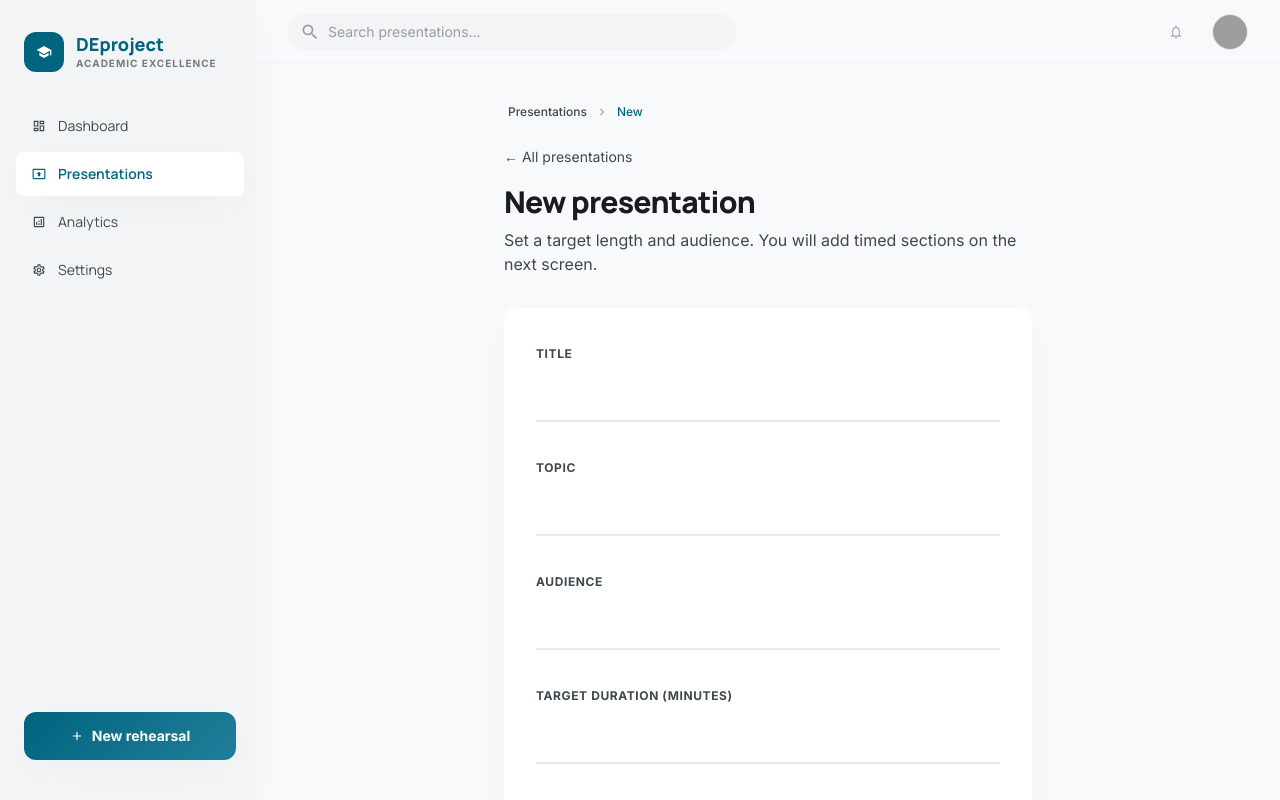
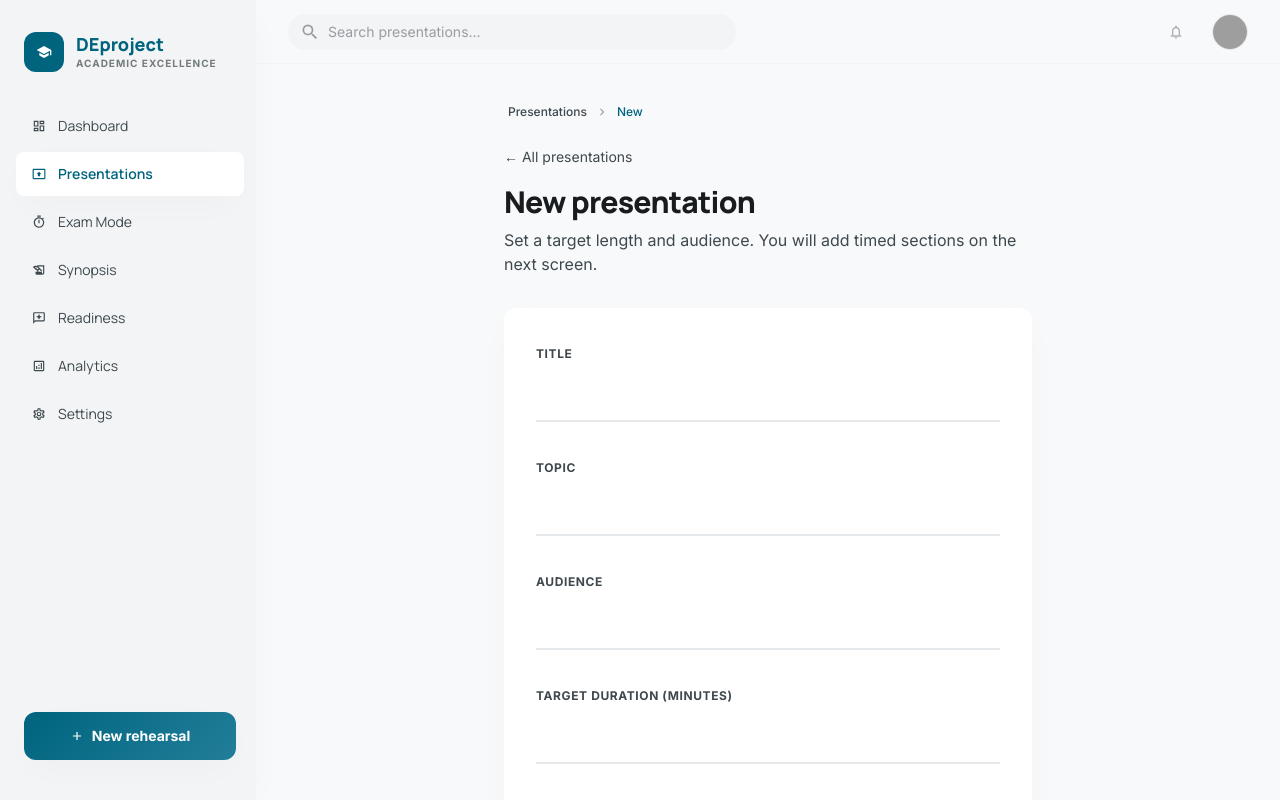
Before and after one commit to hizashiiy2/DEproject, a Next.js app: page /presentations/new in a window 1280 px wide. Shown: the top 800 px of the page. Built offline with nearby package versions, Linux system fonts and the light colour scheme; grey boxes are pictures that could not be loaded.

Commit message:
feat(nav): add Exam, Synopsis and Readiness to navigation

```diff
--- a/src/app/components/AppShell.tsx
+++ b/src/app/components/AppShell.tsx
@@ -10,6 +10,9 @@ type NavItem = { href: string; label: string; icon: string; mobileLabel?: string
 const navItems: NavItem[] = [
   { href: "/dashboard", label: "Dashboard", icon: "dashboard" },
   { href: "/presentations", label: "Presentations", icon: "present_to_all", mobileLabel: "Library" },
+  { href: "/exam", label: "Exam Mode", icon: "timer", mobileLabel: "Exam" },
+  { href: "/synopsis", label: "Synopsis", icon: "history_edu", mobileLabel: "Synopsis" },
+  { href: "/readiness", label: "Readiness", icon: "reviews", mobileLabel: "Ready" },
   { href: "/analytics", label: "Analytics", icon: "analytics", mobileLabel: "Stats" },
   { href: "/settings", label: "Settings", icon: "settings" },
 ];
```
